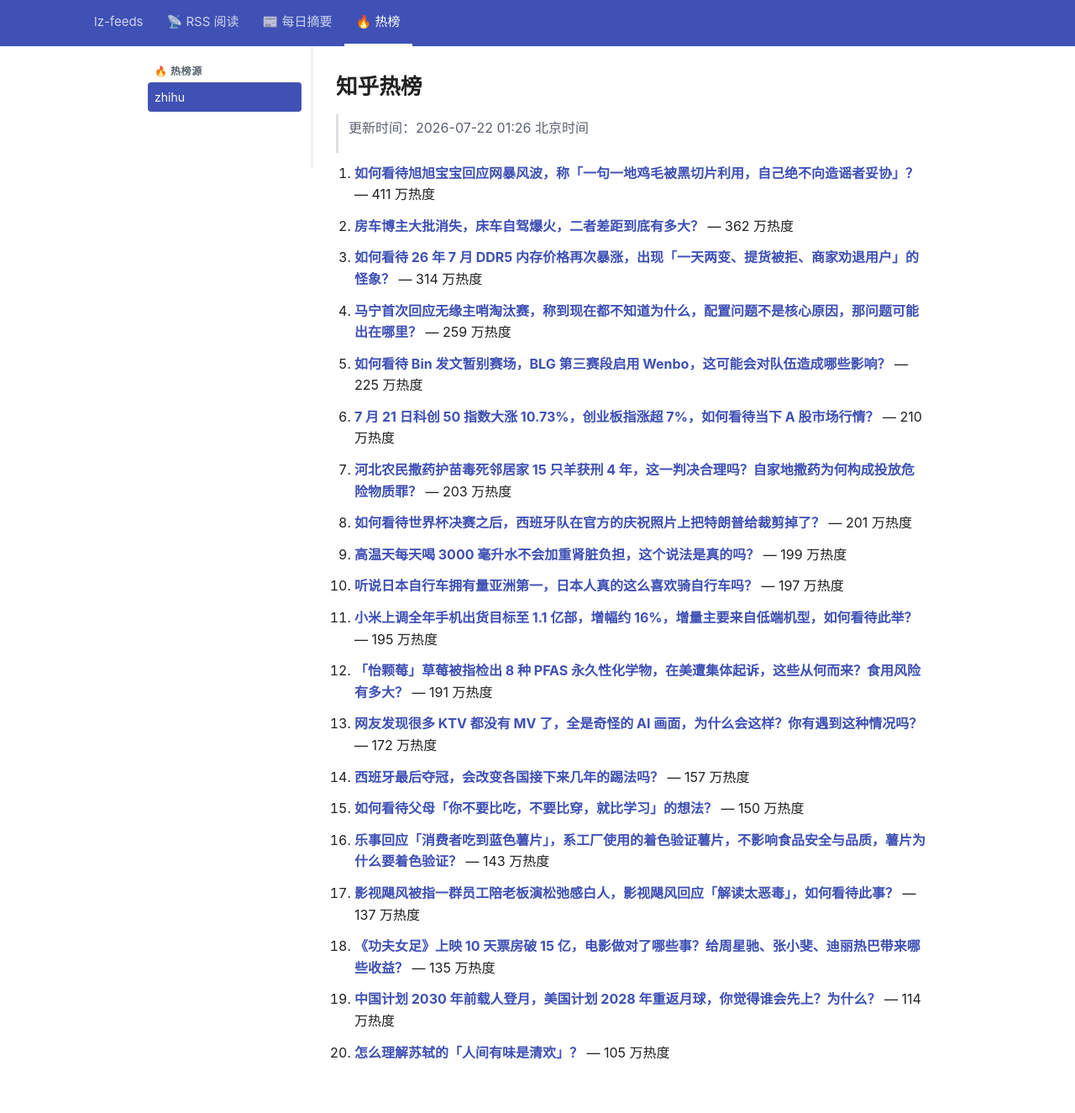
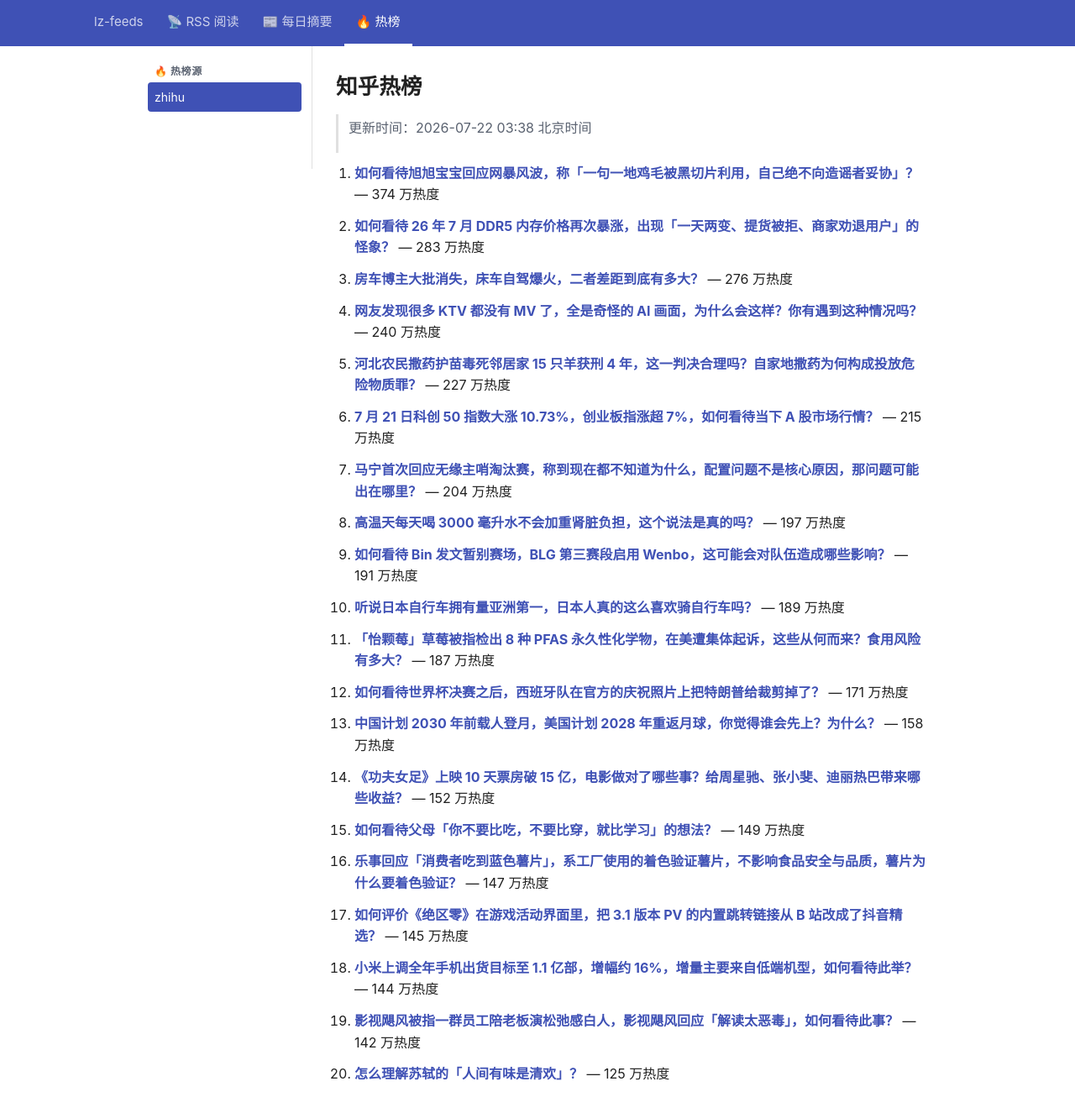
Before and after one commit to lizhang0101/lz-feeds, a Jekyll site: the page built from _hotlist/zhihu.md, in a window 1280 px wide and 1356 px high. Shown: the top 1325 px of the window at 84% size. Built offline with Jekyll 4.4.1, drawn with Linux system fonts in a browser that asks for light colours.

Commit message:
hotlist: 2026-07-21T19:38Z

```diff
--- a/_hotlist/zhihu.md
+++ b/_hotlist/zhihu.md
@@ -1,48 +1,48 @@
 ---
-updated: 2026-07-22 01:26 北京时间
+updated: 2026-07-22 03:38 北京时间
 count: 20
 ---
 
 # 知乎热榜
 
-> 更新时间：2026-07-22 01:26 北京时间
+> 更新时间：2026-07-22 03:38 北京时间
 
-1. **[如何看待旭旭宝宝回应网暴风波，称「一句一地鸡毛被黑切片利用，自己绝不向造谣者妥协」？](https://www.zhihu.com/question/2062763580878071282)** — 411 万热度
+1. **[如何看待旭旭宝宝回应网暴风波，称「一句一地鸡毛被黑切片利用，自己绝不向造谣者妥协」？](https://www.zhihu.com/question/2062763580878071282)** — 374 万热度
 
-2. **[房车博主大批消失，床车自驾爆火，二者差距到底有多大？](https://www.zhihu.com/question/2058243911978690417)** — 362 万热度
+2. **[如何看待 26 年 7 月 DDR5 内存价格再次暴涨，出现「一天两变、提货被拒、商家劝退用户」的怪象？](https://www.zhihu.com/question/2061301718021886552)** — 283 万热度
 
-3. **[如何看待 26 年 7 月 DDR5 内存价格再次暴涨，出现「一天两变、提货被拒、商家劝退用户」的怪象？](https://www.zhihu.com/question/2061301718021886552)** — 314 万热度
+3. **[房车博主大批消失，床车自驾爆火，二者差距到底有多大？](https://www.zhihu.com/question/2058243911978690417)** — 276 万热度
 
-4. **[马宁首次回应无缘主哨淘汰赛，称到现在都不知道为什么，配置问题不是核心原因，那问题可能出在哪里？](https://www.zhihu.com/question/2062863345573803605)** — 259 万热度
+4. **[网友发现很多 KTV 都没有 MV 了，全是奇怪的 AI 画面，为什么会这样？你有遇到这种情况吗？](https://www.zhihu.com/question/2061915732447687216)** — 240 万热度
 
-5. **[如何看待 Bin 发文暂别赛场，BLG 第三赛段启用 Wenbo，这可能会对队伍造成哪些影响？](https://www.zhihu.com/question/2062948923971302955)** — 225 万热度
+5. **[河北农民撒药护苗毒死邻居家 15 只羊获刑 4 年，这一判决合理吗？自家地撒药为何构成投放危险物质罪？](https://www.zhihu.com/question/2062659274120098235)** — 227 万热度
 
-6. **[7 月 21 日科创 50 指数大涨 10.73%，创业板指涨超 7%，如何看待当下 A 股市场行情？](https://www.zhihu.com/question/2062838747457131203)** — 210 万热度
+6. **[7 月 21 日科创 50 指数大涨 10.73%，创业板指涨超 7%，如何看待当下 A 股市场行情？](https://www.zhihu.com/question/2062838747457131203)** — 215 万热度
 
-7. **[河北农民撒药护苗毒死邻居家 15 只羊获刑 4 年，这一判决合理吗？自家地撒药为何构成投放危险物质罪？](https://www.zhihu.com/question/2062659274120098235)** — 203 万热度
+7. **[马宁首次回应无缘主哨淘汰赛，称到现在都不知道为什么，配置问题不是核心原因，那问题可能出在哪里？](https://www.zhihu.com/question/2062863345573803605)** — 204 万热度
 
-8. **[如何看待世界杯决赛之后，西班牙队在官方的庆祝照片上把特朗普给裁剪掉了？](https://www.zhihu.com/question/2062849285499138343)** — 201 万热度
+8. **[高温天每天喝 3000 毫升水不会加重肾脏负担，这个说法是真的吗？](https://www.zhihu.com/question/2062498174825141693)** — 197 万热度
 
-9. **[高温天每天喝 3000 毫升水不会加重肾脏负担，这个说法是真的吗？](https://www.zhihu.com/question/2062498174825141693)** — 199 万热度
+9. **[如何看待 Bin 发文暂别赛场，BLG 第三赛段启用 Wenbo，这可能会对队伍造成哪些影响？](https://www.zhihu.com/question/2062948923971302955)** — 191 万热度
 
-10. **[听说日本自行车拥有量亚洲第一，日本人真的这么喜欢骑自行车吗？](https://www.zhihu.com/question/58397168)** — 197 万热度
+10. **[听说日本自行车拥有量亚洲第一，日本人真的这么喜欢骑自行车吗？](https://www.zhihu.com/question/58397168)** — 189 万热度
 
-11. **[小米上调全年手机出货目标至 1.1 亿部，增幅约 16%，增量主要来自低端机型，如何看待此举？](https://www.zhihu.com/question/2062847046097408907)** — 195 万热度
+11. **[「怡颗莓」草莓被指检出 8 种 PFAS 永久性化学物，在美遭集体起诉，这些从何而来？食用风险有多大？](https://www.zhihu.com/question/2061447703125390721)** — 187 万热度
 
-12. **[「怡颗莓」草莓被指检出 8 种 PFAS 永久性化学物，在美遭集体起诉，这些从何而来？食用风险有多大？](https://www.zhihu.com/question/2061447703125390721)** — 191 万热度
+12. **[如何看待世界杯决赛之后，西班牙队在官方的庆祝照片上把特朗普给裁剪掉了？](https://www.zhihu.com/question/2062849285499138343)** — 171 万热度
 
-13. **[网友发现很多 KTV 都没有 MV 了，全是奇怪的 AI 画面，为什么会这样？你有遇到这种情况吗？](https://www.zhihu.com/question/2061915732447687216)** — 172 万热度
+13. **[中国计划 2030 年前载人登月，美国计划 2028 年重返月球，你觉得谁会先上？为什么？](https://www.zhihu.com/question/2062554385847160852)** — 158 万热度
 
-14. **[西班牙最后夺冠，会改变各国接下来几年的踢法吗？](https://www.zhihu.com/question/2062436664497246459)** — 157 万热度
+14. **[《功夫女足》上映 10 天票房破 15 亿，电影做对了哪些事？给周星驰、张小斐、迪丽热巴带来哪些收益？](https://www.zhihu.com/question/2062587924949083357)** — 152 万热度
 
-15. **[如何看待父母「你不要比吃，不要比穿，就比学习」的想法？](https://www.zhihu.com/question/324437913)** — 150 万热度
+15. **[如何看待父母「你不要比吃，不要比穿，就比学习」的想法？](https://www.zhihu.com/question/324437913)** — 149 万热度
 
-16. **[乐事回应「消费者吃到蓝色薯片」，系工厂使用的着色验证薯片，不影响食品安全与品质，薯片为什么要着色验证？](https://www.zhihu.com/question/2061399390741337380)** — 143 万热度
+16. **[乐事回应「消费者吃到蓝色薯片」，系工厂使用的着色验证薯片，不影响食品安全与品质，薯片为什么要着色验证？](https://www.zhihu.com/question/2061399390741337380)** — 147 万热度
 
-17. **[影视飓风被指一群员工陪老板演松弛感白人，影视飓风回应「解读太恶毒」，如何看待此事？](https://www.zhihu.com/question/2062642099518795923)** — 137 万热度
+17. **[如何评价《绝区零》在游戏活动界面里，把 3.1 版本 PV 的内置跳转链接从 B 站改成了抖音精选？](https://www.zhihu.com/question/2061595522134282638)** — 145 万热度
 
-18. **[《功夫女足》上映 10 天票房破 15 亿，电影做对了哪些事？给周星驰、张小斐、迪丽热巴带来哪些收益？](https://www.zhihu.com/question/2062587924949083357)** — 135 万热度
+18. **[小米上调全年手机出货目标至 1.1 亿部，增幅约 16%，增量主要来自低端机型，如何看待此举？](https://www.zhihu.com/question/2062847046097408907)** — 144 万热度
 
-19. **[中国计划 2030 年前载人登月，美国计划 2028 年重返月球，你觉得谁会先上？为什么？](https://www.zhihu.com/question/2062554385847160852)** — 114 万热度
+19. **[影视飓风被指一群员工陪老板演松弛感白人，影视飓风回应「解读太恶毒」，如何看待此事？](https://www.zhihu.com/question/2062642099518795923)** — 142 万热度
 
-20. **[怎么理解苏轼的「人间有味是清欢」？](https://www.zhihu.com/question/298138448)** — 105 万热度
+20. **[怎么理解苏轼的「人间有味是清欢」？](https://www.zhihu.com/question/298138448)** — 125 万热度
```
